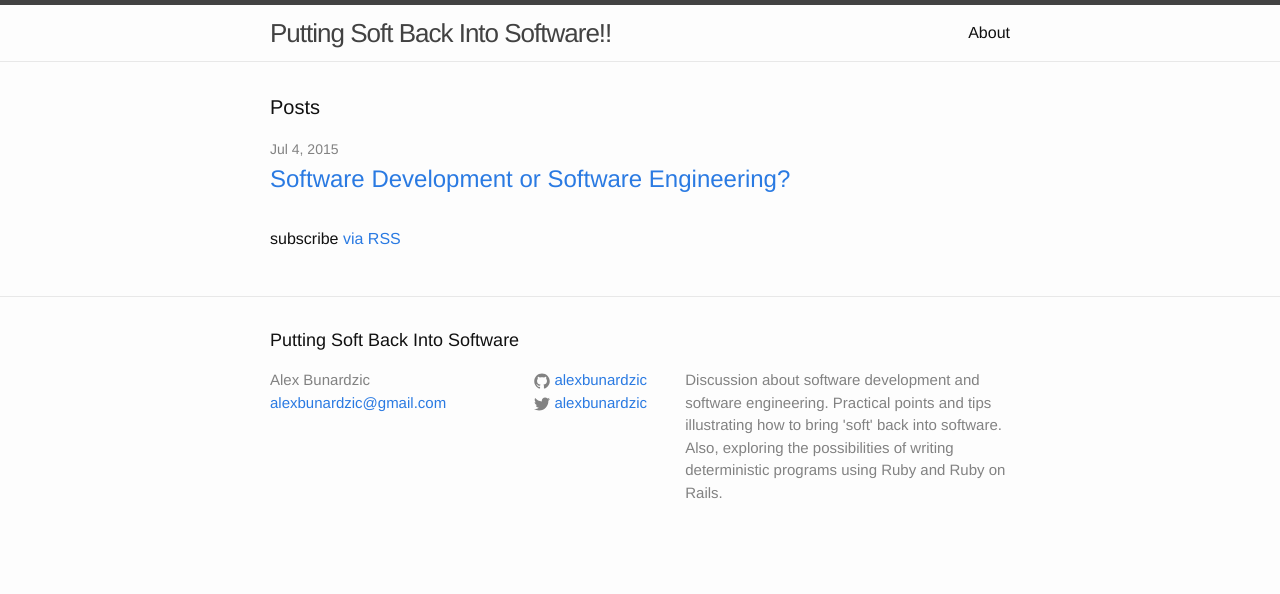
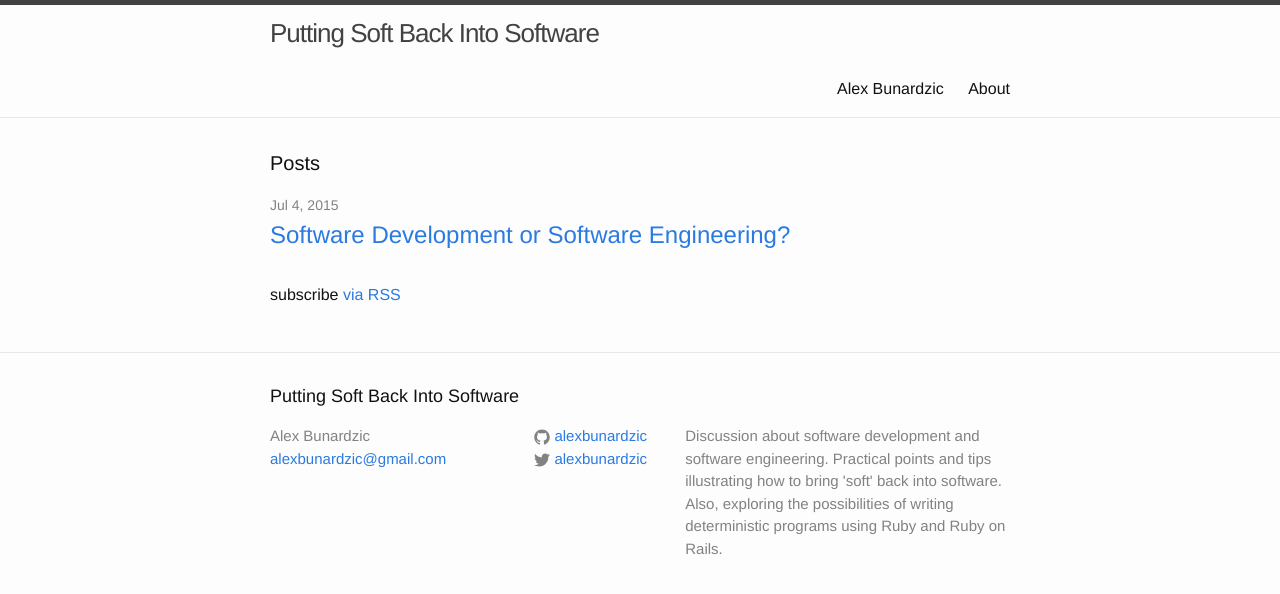
Before and after one commit to alexbunardzic/digitalexprt, a Jekyll site: the page built from index.html, in a window 1280 px wide. Shown: the top 594 px of the page. Built offline with Jekyll 4.4.1, drawn with Linux system fonts in a browser that asks for light colours.

Commit message:
Added my name to header

```diff
--- a/_includes/header.html
+++ b/_includes/header.html
@@ -2,7 +2,7 @@
 
   <div class="wrapper">
 
-    <a class="site-title" href="{{ site.baseurl }}/">{{ site.title }}!!</a>
+    <a class="site-title" href="{{ site.baseurl }}/">{{ site.title }}</a>
 
     <nav class="site-nav">
       <a href="#" class="menu-icon">
@@ -14,6 +14,7 @@
       </a>
 
       <div class="trigger">
+      <br />{{site.name}}
         {% for page in site.pages %}
           {% if page.title %}
           <a class="page-link" href="{{ page.url | prepend: site.baseurl }}">{{ page.title }}</a>
```
